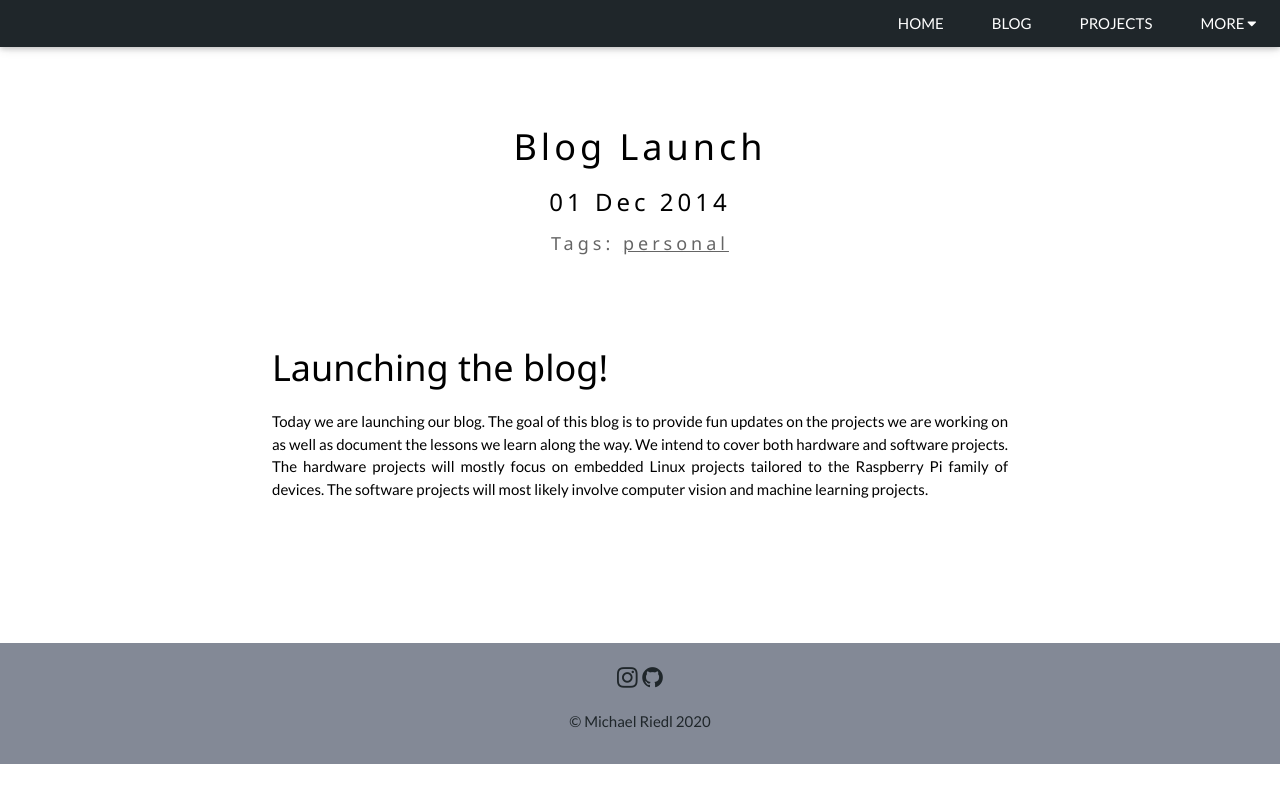
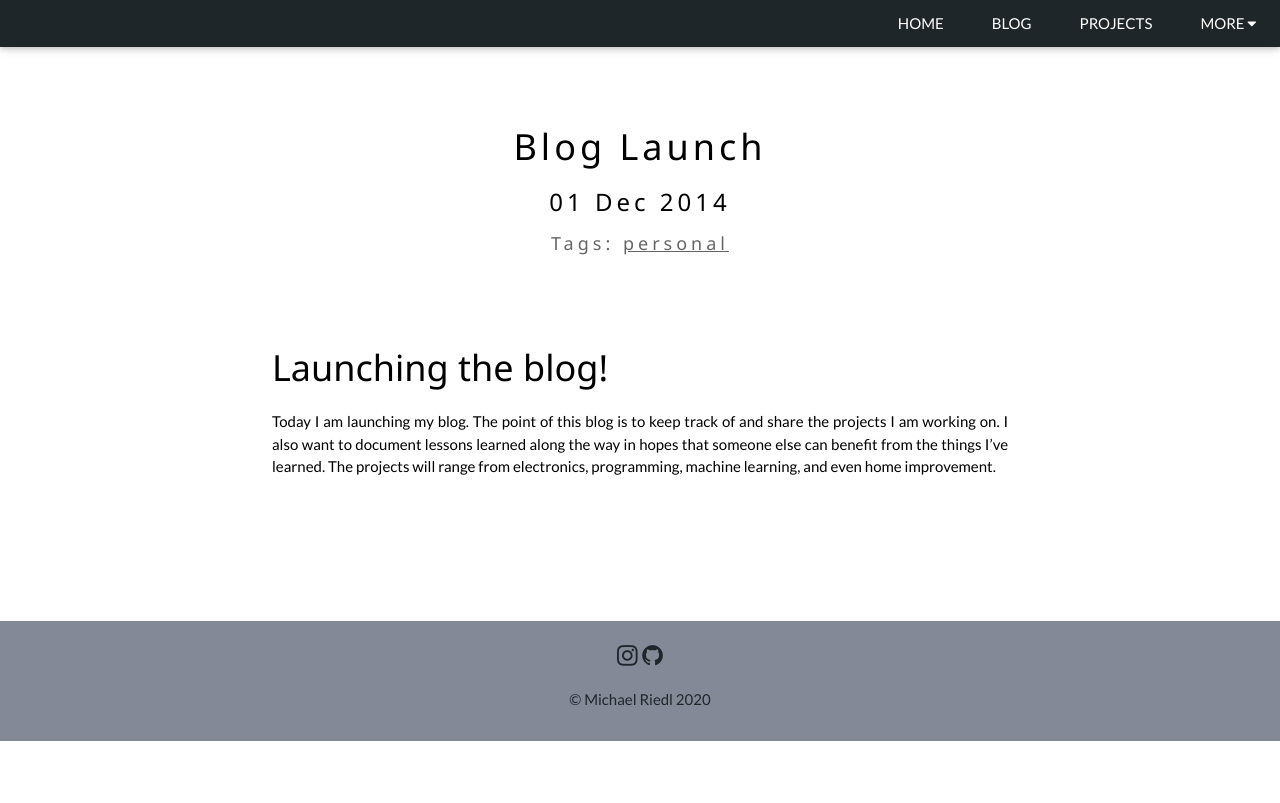
Before and after one commit to michaelriedl/michaelriedl.github.io, a Jekyll site: the page built from _posts/2014-12-01-blog-launched.md, in a window 1280 px wide. Shown: the top 803 px of the page. Built offline with Jekyll 4.4.1, drawn with Linux system fonts in a browser that asks for light colours.

Commit message:
Update posts

```diff
--- a/_posts/2014-12-01-blog-launched.md
+++ b/_posts/2014-12-01-blog-launched.md
@@ -8,4 +8,4 @@ description: "Quick blurb about the blog."
 
 # Launching the blog!
 
-Today we are launching our blog. The goal of this blog is to provide fun updates on the projects we are working on as well as document the lessons we learn along the way. We intend to cover both hardware and software projects. The hardware projects will mostly focus on embedded Linux projects tailored to the Raspberry Pi family of devices. The software projects will most likely involve computer vision and machine learning projects.
+Today I am launching my blog. The point of this blog is to keep track of and share the projects I am working on. I also want to document lessons learned along the way in hopes that someone else can benefit from the things I've learned. The projects will range from electronics, programming, machine learning, and even home improvement.
```
Also changed, not shown: _posts/2014-12-25-batbone-tri.md (added, +17 -0 lines), _posts/2014-12-25-batwing-tri.md (deleted, +0 -11 lines).
